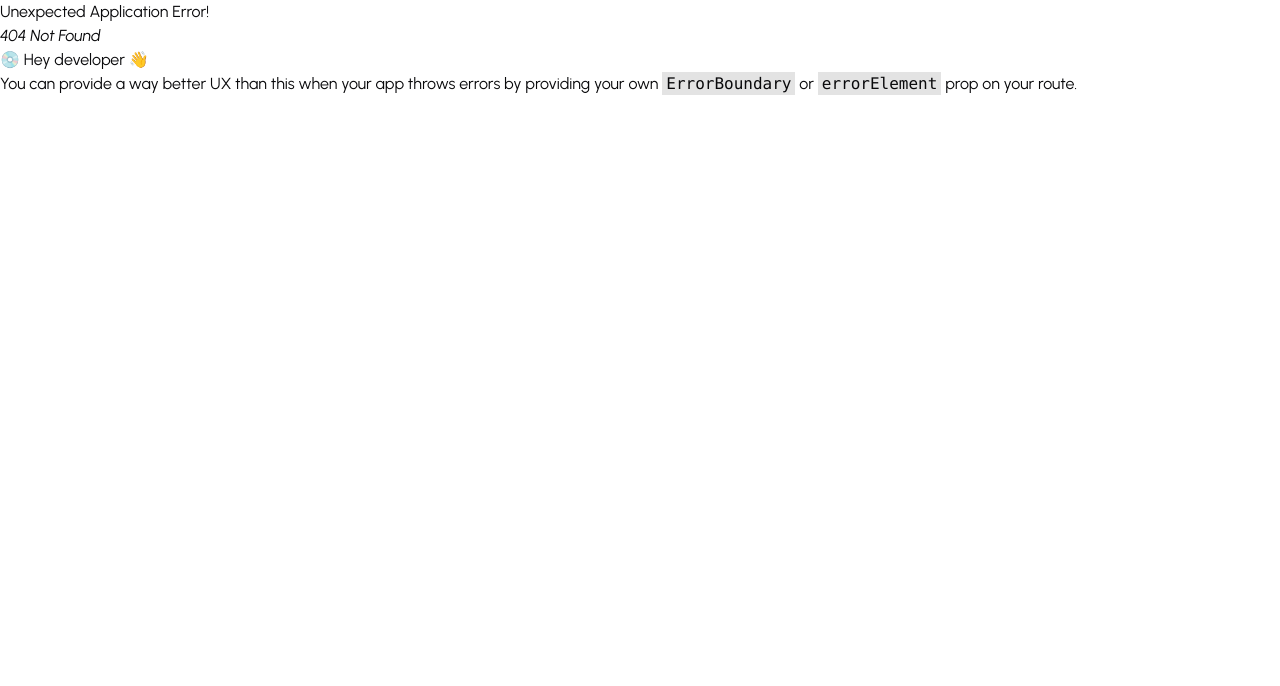
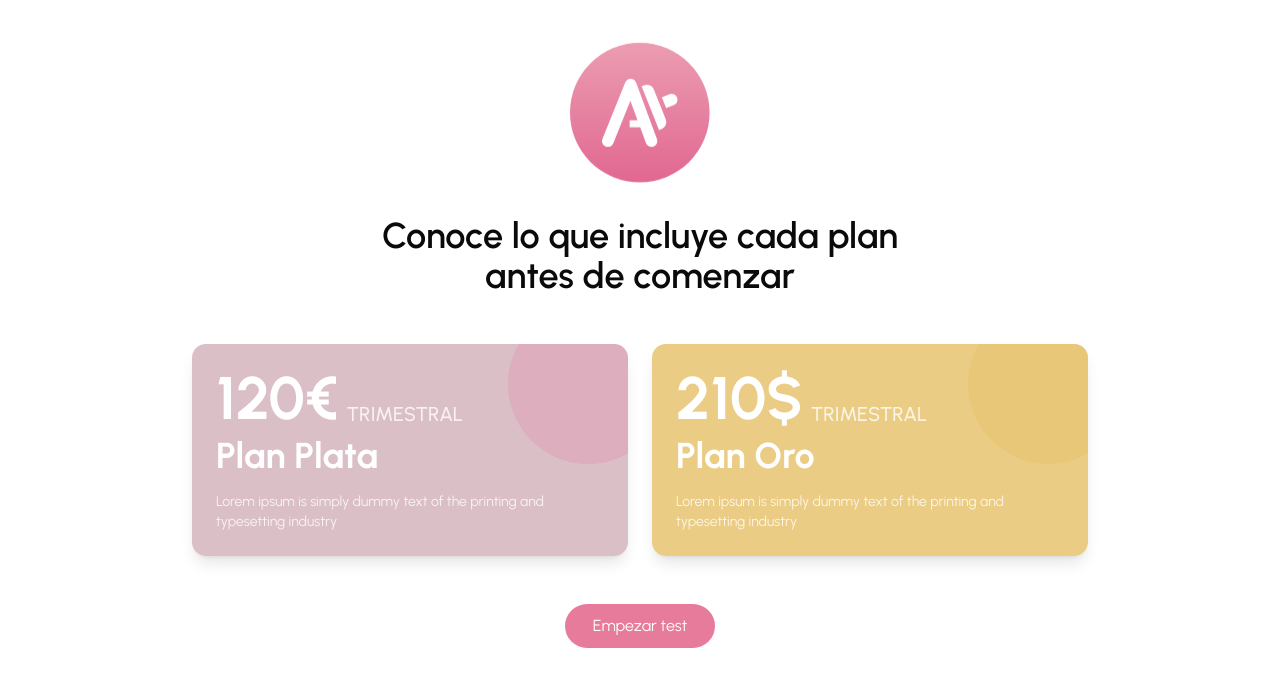
Before and after one commit to Webgenius0/albita-fit-frontend, a React (Vite) app: page /plans in a window 1280 px wide. Before the commit this address had no page. Shown: the top 686 px of the page. Built offline with nearby package versions, Linux system fonts and the light colour scheme.

Commit message:
plans page created

```diff
--- a/src/pages/GetStarted.tsx
+++ b/src/pages/GetStarted.tsx
@@ -21,7 +21,7 @@ const GetStarted = () => {
           <CommonButton
             text="Comenzar"
             variant="hover"
-            target="/"
+            target="/login"
             textBold
             hasArrow
           />
--- a/src/pages/Home.tsx
+++ b/src/pages/Home.tsx
@@ -1,4 +1,19 @@
+import { useEffect } from "react";
+import { useNavigate } from "react-router-dom";
+
 const Home = () => {
+  const navigate = useNavigate();
+
+  useEffect(() => {
+    const first_time_user = localStorage.getItem("first_time_user");
+
+    if (!first_time_user) {
+      navigate("/get-started");
+    }
+
+    // eslint-disable-next-line
+  }, []);
+
   return (
     <div>
       <h3>This is home page</h3>
--- /dev/null
+++ b/src/pages/Plans.tsx
@@ -0,0 +1,73 @@
+import CommonButton from "@/components/common/CommonButton";
+import CommonContainer from "@/components/common/CommonContainer";
+import CommonTitle from "@/components/common/CommonTitle";
+import PinkLogo from "@/components/common/PinkLogo";
+
+const Plans = () => {
+  return (
+    <CommonContainer>
+      <div className="mx-auto my-12 flex max-w-[600px] flex-col gap-y-7 text-center">
+        <div className="mx-auto w-fit">
+          <PinkLogo size="sm" />
+        </div>
+
+        <CommonTitle alignCenter>
+          Conoce lo que incluye cada plan antes de comenzar
+        </CommonTitle>
+      </div>
+
+      {/* Plans */}
+      <div className="mx-auto mb-12 flex w-full max-w-4xl flex-col justify-center gap-6 md:flex-row">
+        {/* Plan Plata */}
+        <div
+          className={`relative overflow-hidden rounded-xl bg-[#d3b0b9]/80 p-6 shadow-lg transition-transform hover:scale-105 md:w-1/2`}
+        >
+          <div className="absolute -top-10 -right-10 h-40 w-40 rounded-full bg-[#e16891]/20"></div>
+          <div className="relative z-10">
+            <div className="mb-2 flex items-end">
+              <span className="text-6xl font-bold text-white">120€</span>
+              <span className="ml-2 text-xl font-medium text-white/80">
+                TRIMESTRAL
+              </span>
+            </div>
+            <div className="mb-4">
+              <h2 className="text-4xl font-bold text-white">Plan Plata</h2>
+            </div>
+            <p className="text-sm text-white/80">
+              Lorem ipsum is simply dummy text of the printing and typesetting
+              industry
+            </p>
+          </div>
+        </div>
+
+        {/* Plan Oro */}
+        <div
+          className={`relative overflow-hidden rounded-xl bg-[#e6c066]/80 p-6 shadow-lg transition-transform hover:scale-105 md:w-1/2`}
+        >
+          <div className="absolute -top-10 -right-10 h-40 w-40 rounded-full bg-[#e6c066]/40"></div>
+          <div className="relative z-10">
+            <div className="mb-2 flex items-end">
+              <span className="text-6xl font-bold text-white">210$</span>
+              <span className="ml-2 text-xl font-medium text-white/80">
+                TRIMESTRAL
+              </span>
+            </div>
+            <div className="mb-4">
+              <h2 className="text-4xl font-bold text-white">Plan Oro</h2>
+            </div>
+            <p className="text-sm text-white/80">
+              Lorem ipsum is simply dummy text of the printing and typesetting
+              industry
+            </p>
+          </div>
+        </div>
+      </div>
+
+      <div className="mb-20 flex justify-center">
+        <CommonButton text="Empezar test" target="/plans" />
+      </div>
+    </CommonContainer>
+  );
+};
+
+export default Plans;
--- a/src/pages/Welcome.tsx
+++ b/src/pages/Welcome.tsx
@@ -74,7 +74,7 @@ const Welcome = () => {
       </div>
 
       <div className="mb-20 flex justify-center">
-        <CommonButton text="Continue" target="/plans" />
+        <CommonButton text="Continuar" target="/plans" />
       </div>
     </CommonContainer>
   );
```
Also changed, not shown: src/routes/router.tsx (+6 -1 lines).
